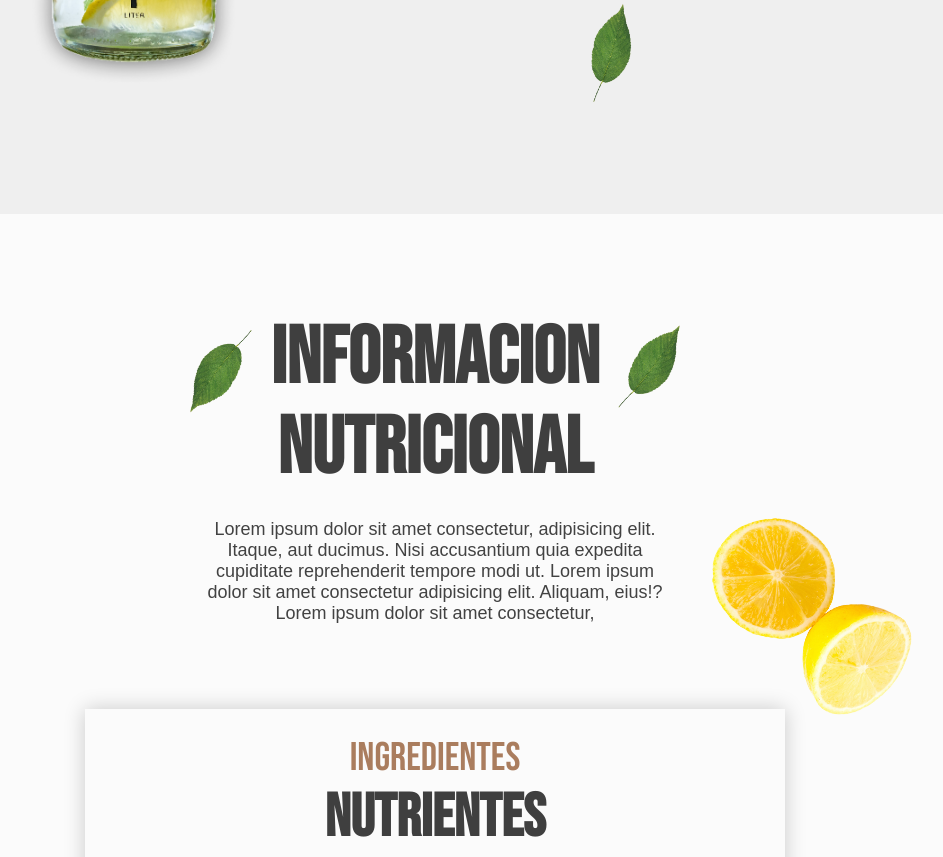
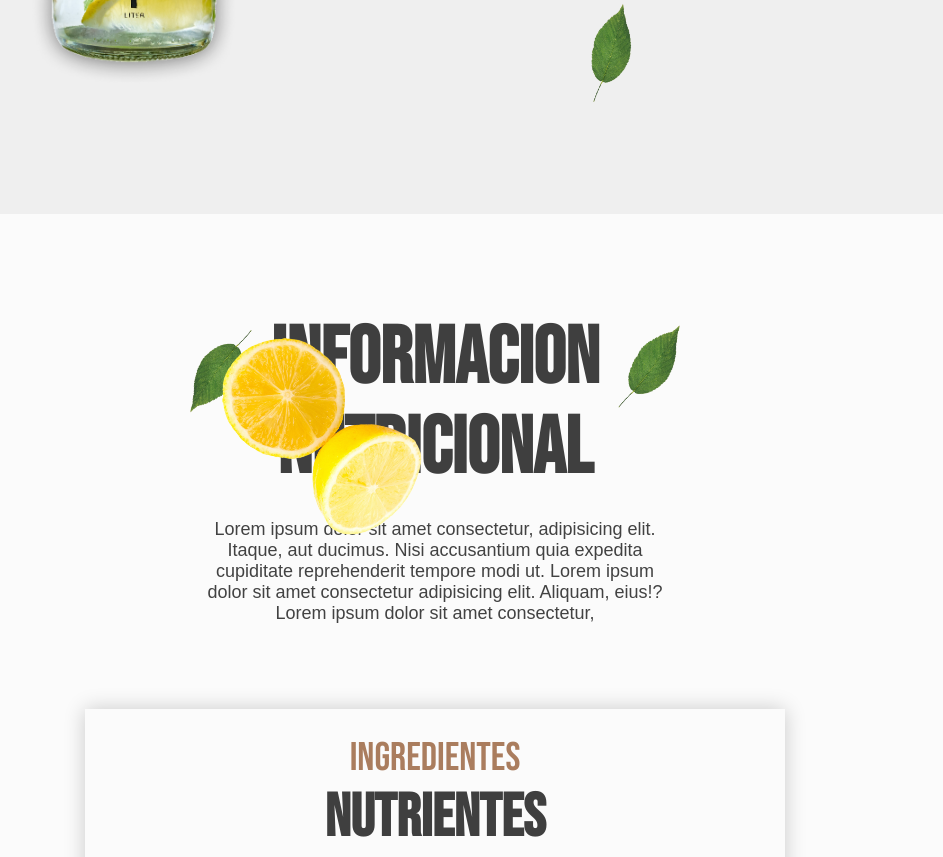
Before and after one commit to Alan-Omar12/LimonadaDominicana, a plain HTML site: page index.html in a window 1280 px wide. Shown: the part 1305-2162 px from the top of the page, without its empty margins (205-1148 px from the left). Drawn offline with Linux system fonts and the light colour scheme.

Commit message:
reparacion menor

```diff
--- a/Css/style.css
+++ b/Css/style.css
@@ -223,8 +223,8 @@ h2{
 .in3{
     position: absolute;
     width: 250px;
-    left: 490px;
-    top: 230px;
+    left: 0;
+    top: 50px;
     rotate: 220deg;
 }
 
```
